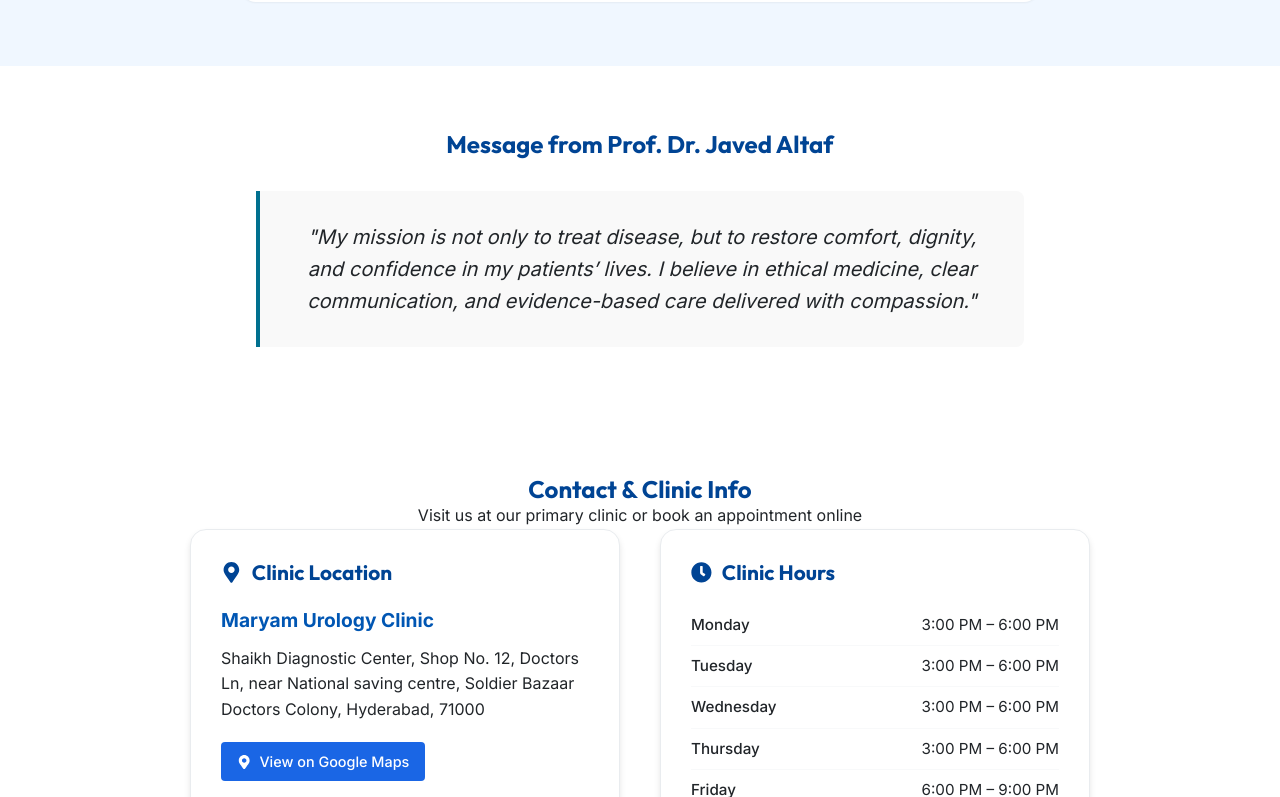
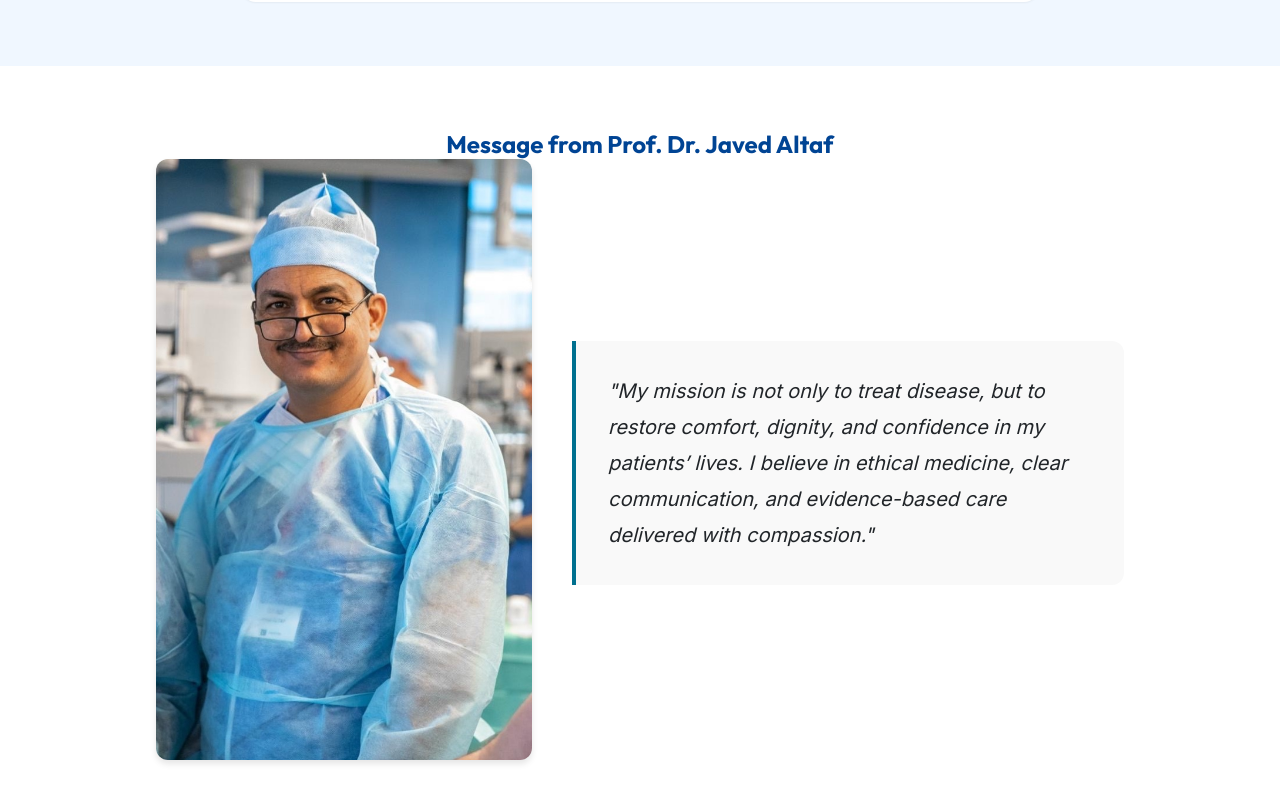
Before and after one commit to M-Nabeegh/altafwebsite, a React (Vite) app: page / in a window 1280 px wide. Shown: the part 4103-4900 px from the top of the page. Built offline with nearby package versions, Linux system fonts and the light colour scheme.

Commit message:
style: update message section layout to include doctor image

```diff
--- a/src/pages/Home.jsx
+++ b/src/pages/Home.jsx
@@ -137,23 +137,31 @@ const Home = () => {
             {/* NEW SECTION: Message from Doctor */}
             <div className="message-section">
                 <section className="section">
-                    <div className="container text-center" style={{ maxWidth: '800px' }}>
-                        <div className="section-header mb-4">
+                    <div className="container" style={{ maxWidth: '1000px' }}>
+                        <div className="section-header text-center mb-5">
                             <h2>Message from Prof. Dr. Javed Altaf</h2>
                         </div>
+                        <div style={{ display: 'flex', flexWrap: 'wrap', alignItems: 'center', gap: '40px' }}>
+                            <div style={{ flex: '1 1 300px' }}>
+                                <img src="/doctor-scrubs.jpg" alt="Prof. Dr. Javed Altaf in Scrubs" loading="lazy" style={{ width: '100%', height: 'auto', borderRadius: '12px', boxShadow: 'var(--shadow-md)', objectFit: 'cover' }} />
+                            </div>
+                            <div style={{ flex: '2 1 400px' }}>
                                 <blockquote style={{
                                     fontSize: '1.25rem',
                                     fontStyle: 'italic',
                                     color: 'var(--text-dark)',
                                     borderLeft: '4px solid var(--accent-color)',
-                            paddingLeft: '20px',
-                            margin: '0 auto',
+                                    paddingLeft: '24px',
                                     background: '#f9f9f9',
-                            padding: '30px',
-                            borderRadius: '0 8px 8px 0'
+                                    padding: '32px',
+                                    borderRadius: '0 12px 12px 0',
+                                    margin: 0,
+                                    lineHeight: '1.8'
                                 }}>
                                     "My mission is not only to treat disease, but to restore comfort, dignity, and confidence in my patients’ lives. I believe in ethical medicine, clear communication, and evidence-based care delivered with compassion."
                                 </blockquote>
+                            </div>
+                        </div>
                     </div>
                 </section>
             </div>
```
Also changed, not shown: public/doctor-scrubs.jpg (added). Lines whose indentation alone changed are shown as unchanged.
